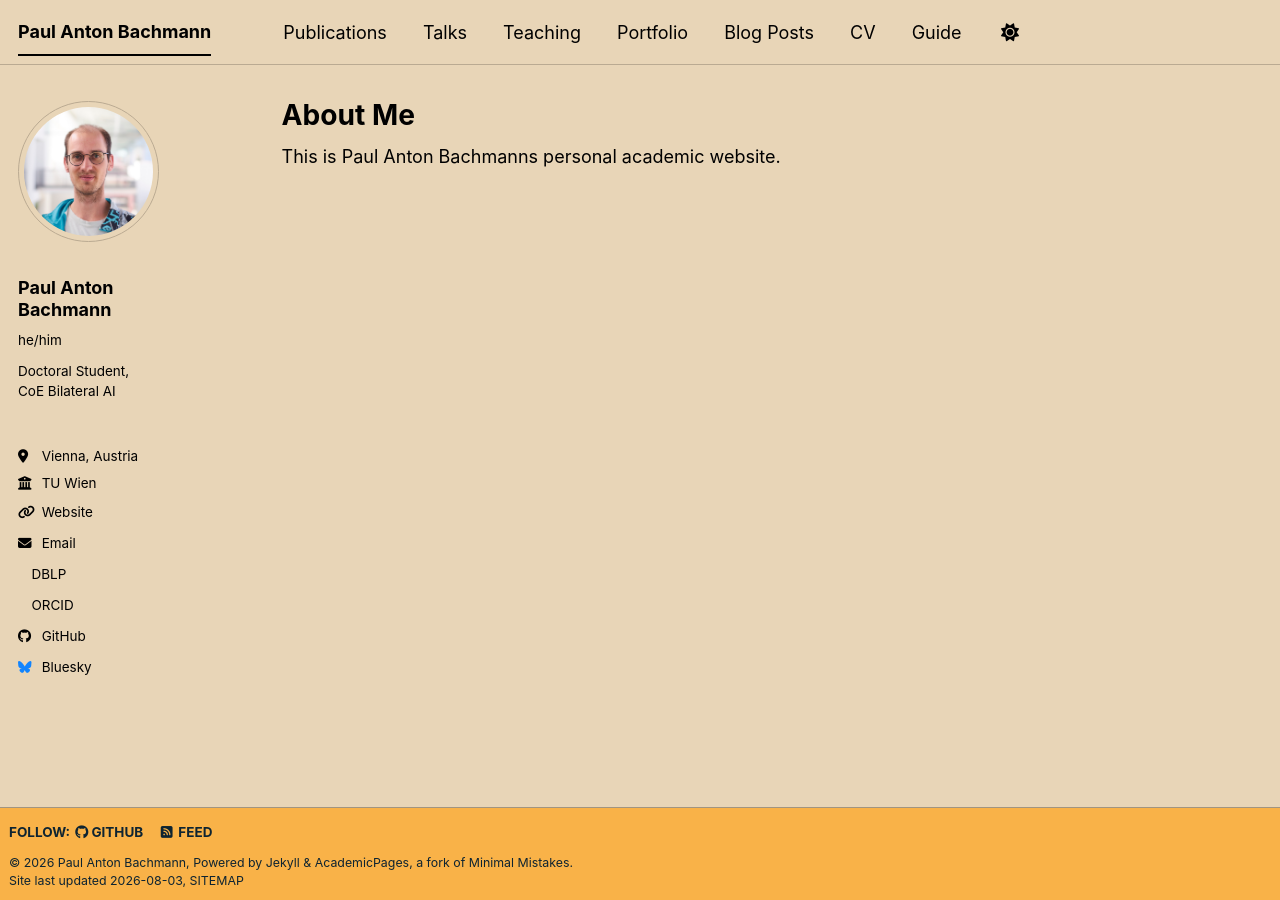
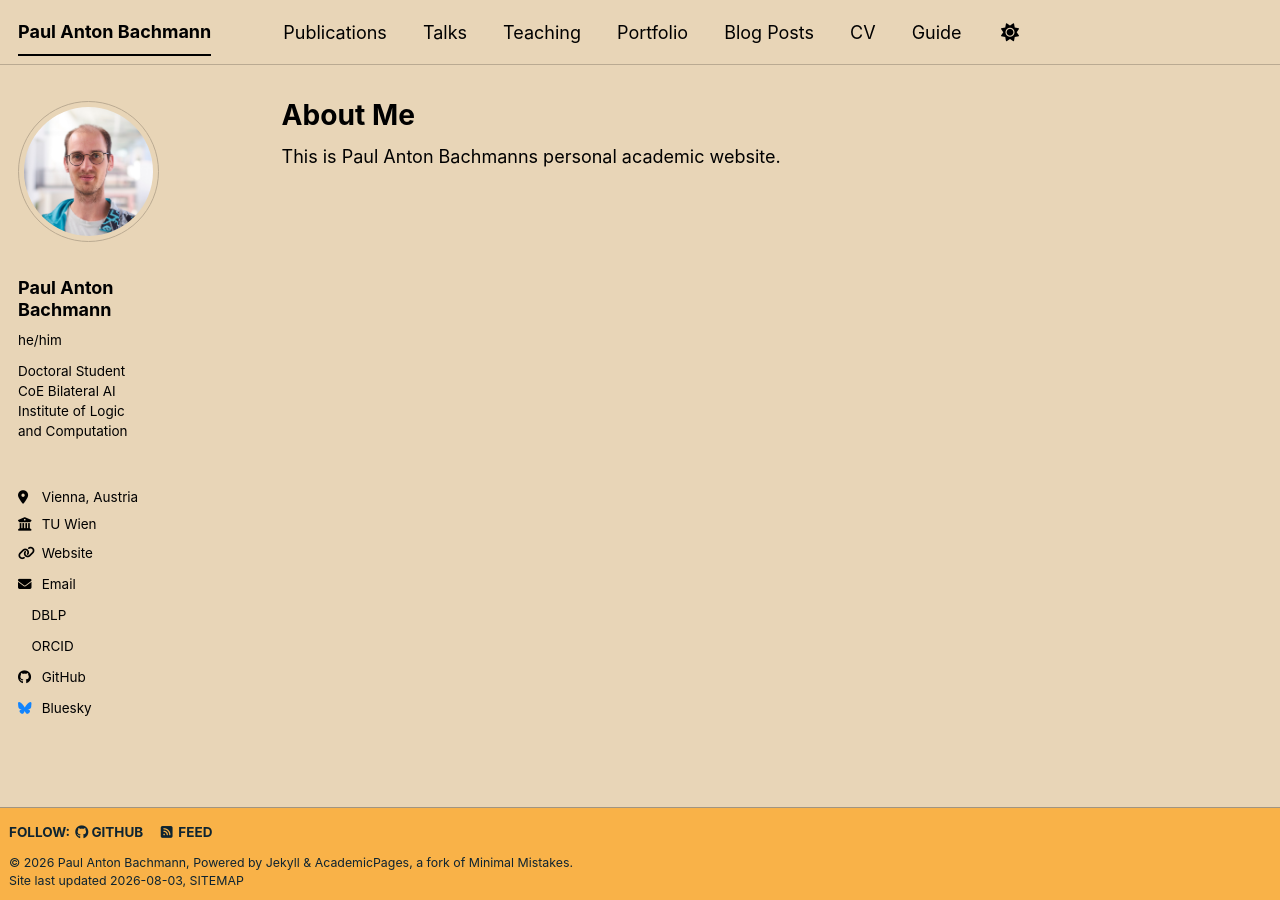
Before and after one commit to pabachmann/pabachmann.github.io, a Jekyll site: the page built from _pages/about.md, in a window 1280 px wide. Built offline with Jekyll 4.4.1, drawn with Linux system fonts in a browser that asks for light colours; a style sheet for code colours, icons or effects is not loaded.

Commit message:
Update _config.yml

```diff
--- a/_config.yml
+++ b/_config.yml
@@ -25,7 +25,7 @@ author:
   avatar           : "square.jpg"
   name             : "Paul Anton Bachmann"
   pronouns         : "he/him"
-  bio              : "Doctoral Student, CoE Bilateral AI"
+  bio              : "Doctoral Student\nCoE Bilateral AI\nInstitute of Logic and Computation"
   location         : "Vienna, Austria"
   employer         : "TU Wien"
   uri              : "https://informatics.tuwien.ac.at/people/paul-bachmann"
```
